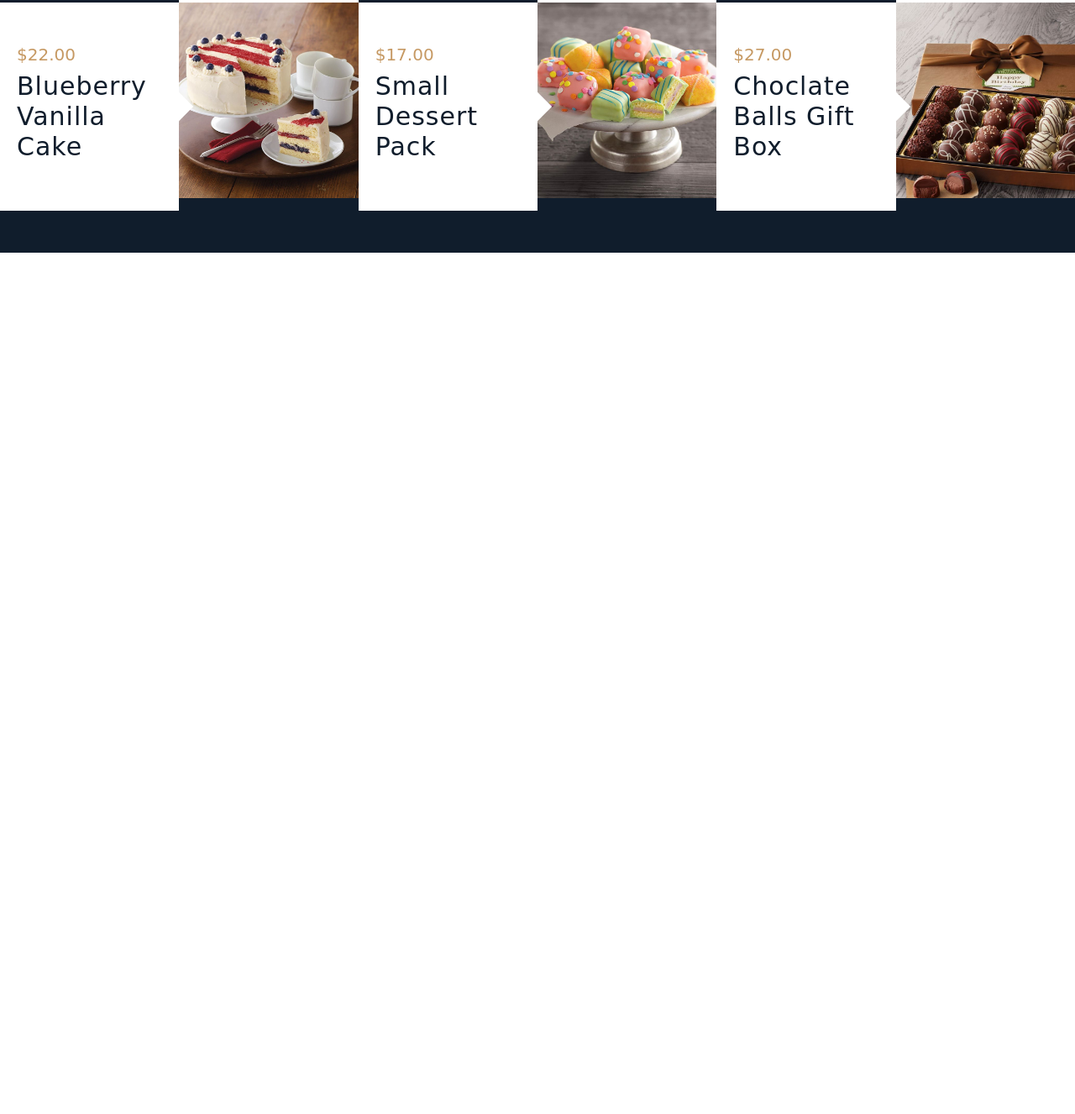
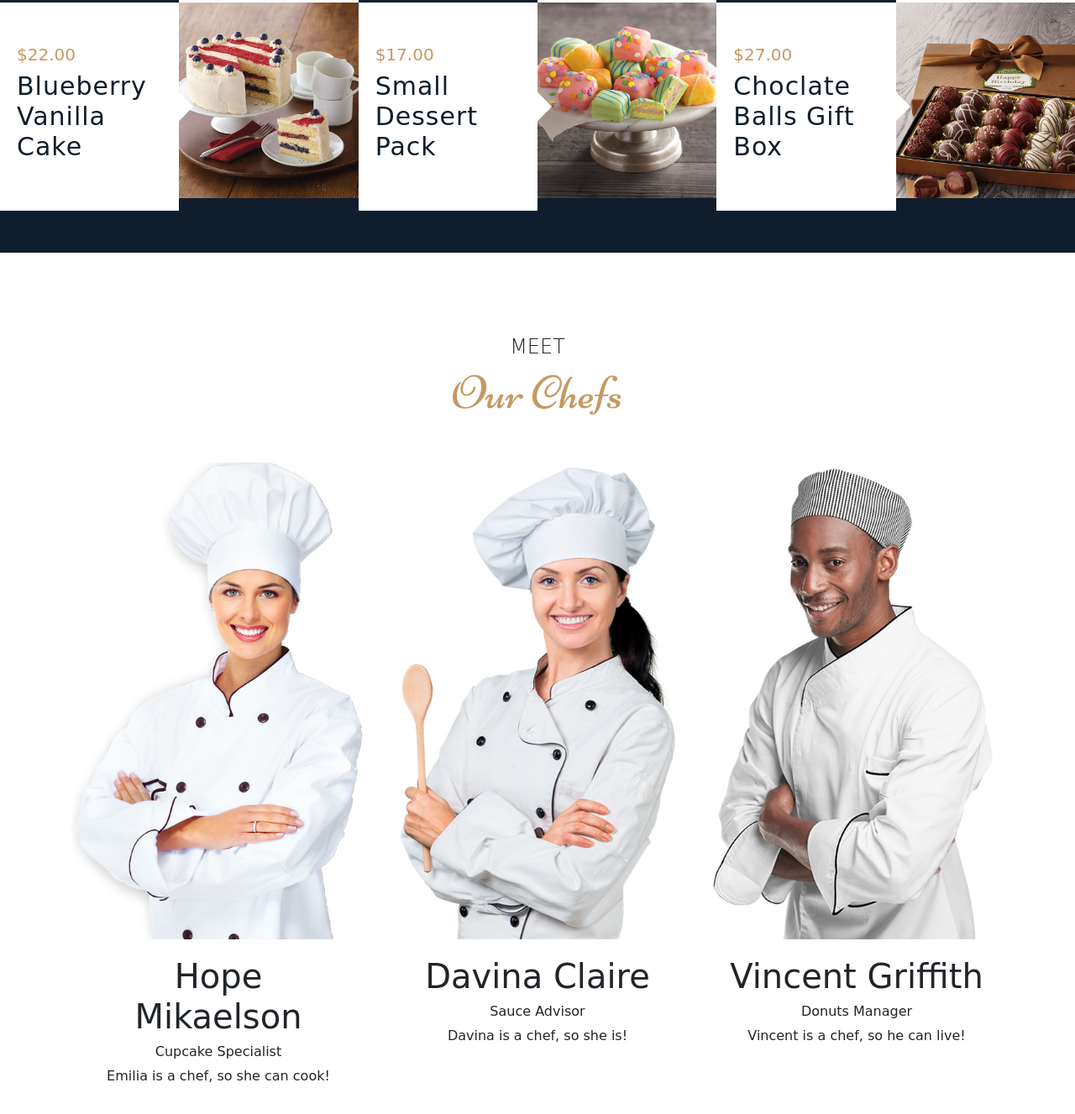
Before and after one commit to Safei-Ashraf/Bakery-Website, a plain HTML site: page index.html in a window 1280 px wide. Shown: the part 2184-3511 px from the top of the page at 84% size. Before the commit the page ends 2485 px from the top, so only its background shows below. Drawn offline with nearby package versions, Linux system fonts and the light colour scheme.

Commit message:
adding chefs section markup

```diff
--- a/index.html
+++ b/index.html
@@ -49,6 +49,7 @@
         </div>
     </header>
     <main>
+
         <section class="about" id="about">
             <div class="container">
                 <div class="row align-items-lg-center">
@@ -68,6 +69,7 @@
 
             </div>
         </section>
+
         <section class="menu" id="menu">
             <div class="row text-center">
                 <div class="col-12 col-md-4 mb-4 mb-md-0 text-white">
@@ -176,6 +178,41 @@
                     </div>
                 </div>
         </section>
+
+        <section class="chefs" id="chefs">
+            <div class="container text-center">
+                <div class="section-heading my-5">
+                    <h4>Meet</h4>
+                    <h1 class="display-4">Our Chefs</h1>
+                </div>
+                <div class="row">
+                    <div class="col-12 col-md-4">
+                        <img  class="img-fluid" src="imgs/chef-1.png" alt=" photo of Emilia our first Chef">
+                        <div class="card-body">
+                            <h1>Hope Mikaelson</h1>
+                            <h6>Cupcake Specialist</h6>
+                            <p>Emilia is a chef, so she can cook!</p>
+                        </div>
+                    </div>
+                    <div class="col-12 col-md-4">
+                        <img  class="img-fluid" src="imgs/chef-2.png" alt=" photo of Davina our 2nd Chef">
+                        <div class="card-body">
+                            <h1>Davina Claire</h1>
+                            <h6>Sauce Advisor</h6>
+                            <p>Davina is a chef, so she is!</p>
+                        </div>
+                    </div>
+                    <div class="col-12 col-md-4">
+                        <img  class="img-fluid" src="imgs/chef-3.png" alt=" photo of Vincent our 3rd Chef">
+                        <div class="card-body">
+                            <h1>Vincent Griffith</h1>
+                            <h6>Donuts Manager</h6>
+                            <p>Vincent is a chef, so he can live!</p>
+                        </div>
+                    </div>
+                </div>
+            </div>
+        </section>
     </main>
 
 
```
